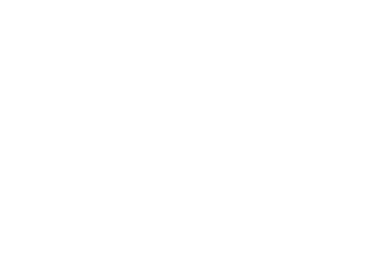
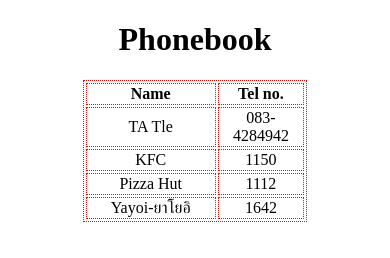
Before and after one commit to nunswn/Homework_codecamp_13, a plain HTML site: page HTML/ข้อที่ 3/index.html in a window 390 px wide. Drawn offline with Linux system fonts and the light colour scheme.

Commit message:
finished homework

```diff
--- a/HTML/ข้อที่ 3/index.html
+++ b/HTML/ข้อที่ 3/index.html
@@ -4,9 +4,63 @@
     <meta charset="UTF-8">
     <meta http-equiv="X-UA-Compatible" content="IE=edge">
     <meta name="viewport" content="width=device-width, initial-scale=1.0">
-    <title>Document</title>
+    <title>Phonebook</title>
+    <style>
+        * {
+            box-sizing: border-box;
+        }
+        h1 {
+            text-align: center;
+        }
+        table, th ,td {
+            margin: auto;
+            width: 30%;
+            text-align: center;
+            border: 1px dotted red;
+        }
+        @media screen and (max-width: 800px) {
+            table, th ,td {
+                margin: auto;
+                width: 45%;
+                text-align: center;
+                border: 1px dotted red;
+            }
+        }
+        @media screen and (max-width: 450px) {
+            table, th ,td {
+                margin: auto;
+                width: 60%;
+                text-align: center;
+                border: 1px dotted red;
+            }
+        }
+    </style>
 </head>
 <body>
-
+    <h1>Phonebook</h1>
+    <div>
+        <table>
+            <tr>
+                <th>Name</th>
+                <th>Tel no.</th>
+            </tr>
+            <tr>
+                <td>TA Tle</td>
+                <td>083-4284942</td>
+            </tr>
+            <tr>
+                <td>KFC</td>
+                <td>1150</td>
+            </tr>
+            <tr>
+                <td>Pizza Hut</td>
+                <td>1112</td>
+            </tr>
+            <tr>
+                <td>Yayoi-ยาโยอิ</td>
+                <td>1642</td>
+            </tr>
+        </table>
+    </div>
 </body>
 </html>
```
Also changed, not shown: HTML/ข้อที่ 2/index.html (+0 -2 lines).
